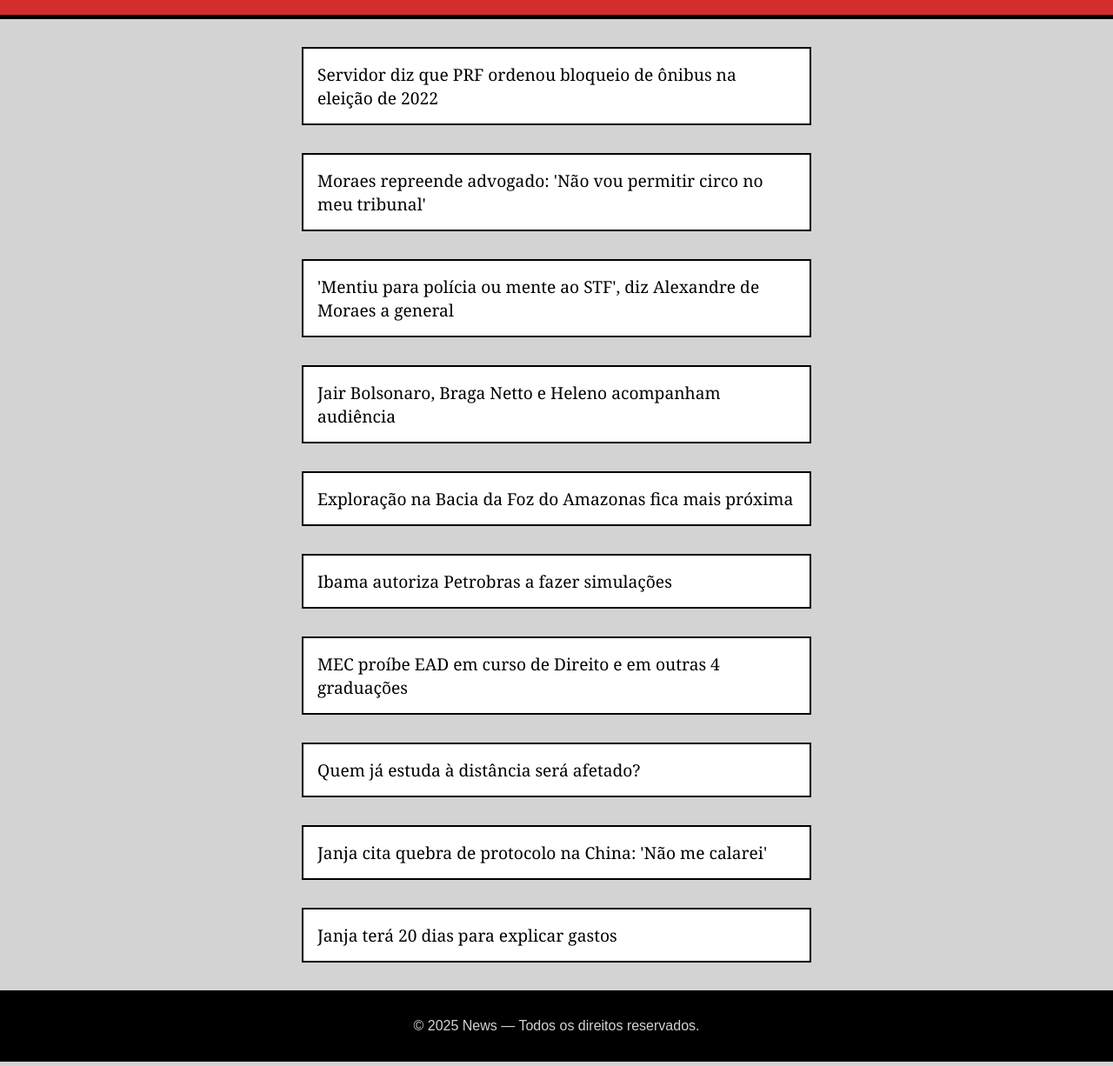
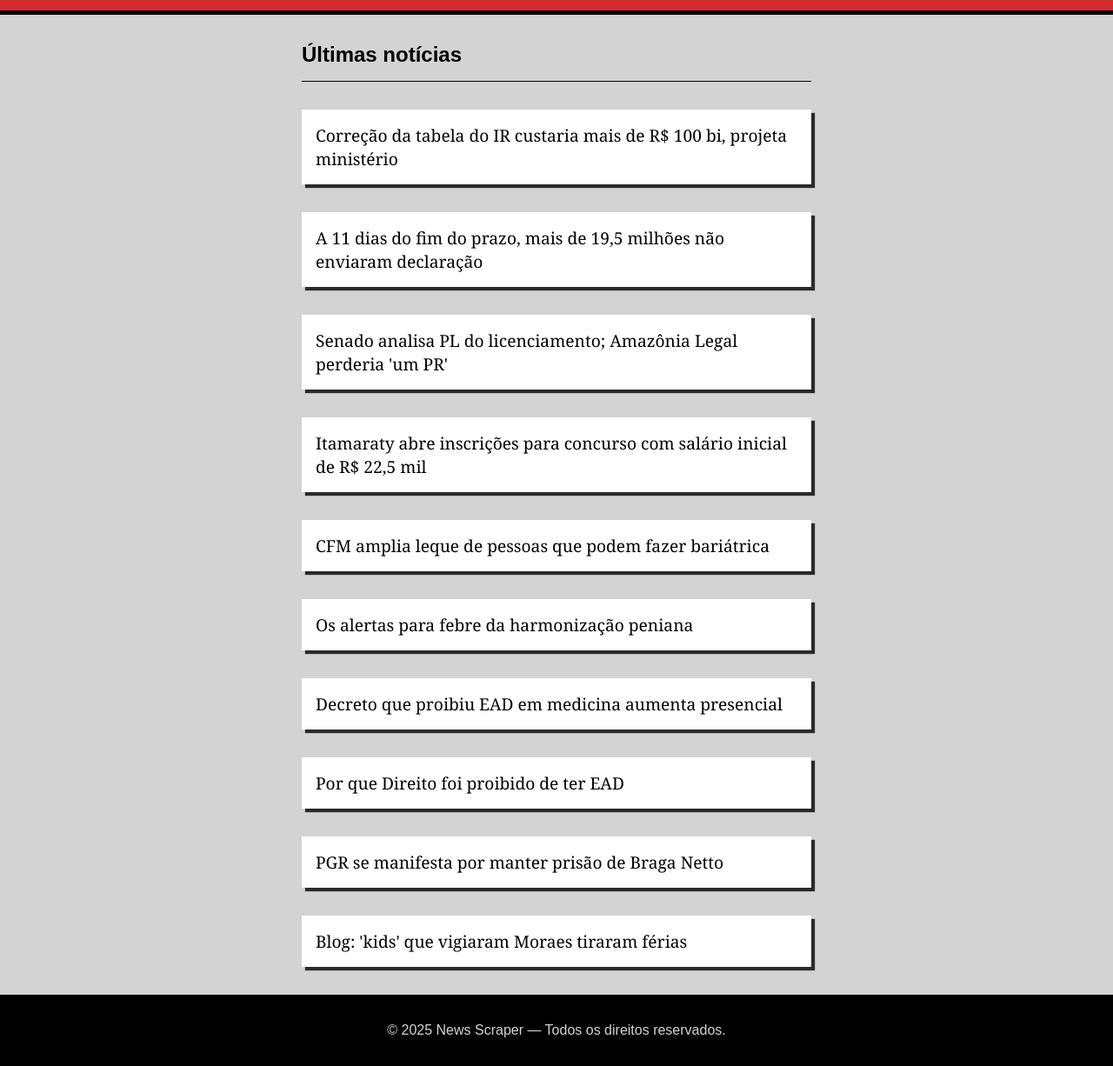
Before and after one commit to lucasrochabz/news-scraper, a plain HTML site: page index.html in a window 1280 px wide. Shown: the part 90-1316 px from the top of the page at 87% size. Drawn offline with Linux system fonts and the light colour scheme.

Commit message:
ajuste no layout da página

```diff
--- a/data/news_list.json
+++ b/data/news_list.json
@@ -1,42 +1,42 @@
 [
   {
-    "title": "Servidor diz que PRF ordenou bloqueio de ônibus na eleição de 2022",
-    "href": "https://g1.globo.com/politica/noticia/2025/05/19/em-depoimento-ao-stf-servidor-diz-que-diretoria-da-prf-pediu-abordagens-nas-eleicoes-de-2022-esta-na-hora-de-tomar-um-lado.ghtml"
+    "title": "Correção da tabela do IR custaria mais de R$ 100 bi, projeta ministério",
+    "href": "https://g1.globo.com/economia/noticia/2025/05/20/corrigir-tabela-do-imposto-de-renda-custaria-mais-de-r-100-bilhoes-diz-ministerio-da-fazenda.ghtml"
   },
   {
-    "title": "Moraes repreende advogado: 'Não vou permitir circo no meu tribunal'",
-    "href": "https://g1.globo.com/politica/noticia/2025/05/19/moraes-repreende-advogado-em-julgamento-do-golpe-nao-vou-permitir-circo-no-meu-tribunal.ghtml"
+    "title": "A 11 dias do fim do prazo, mais de 19,5 milhões não enviaram declaração",
+    "href": "https://extra.globo.com/economia/noticia/2025/05/mais-de-195-milhoes-de-contribuintes-ainda-nao-enviaram-a-declaracao-de-imposto-de-renda.ghtml"
   },
   {
-    "title": "'Mentiu para polícia ou mente ao STF', diz Alexandre de Moraes a general",
-    "href": "https://g1.globo.com/politica/noticia/2025/05/19/julgamento-do-golpe-moraes-diz-que-general-ou-mentiu-para-a-policia-ou-mente-no-depoimento-ao-stf.ghtml"
+    "title": "Senado analisa PL do licenciamento; Amazônia Legal perderia 'um PR'",
+    "href": "https://umsoplaneta.globo.com/sociedade/noticia/2025/05/20/senado-analisa-pl-que-muda-licenciamento-ambiental-amazonia-legal-poderia-perder-um-parana-com-nova-lei-diz-instituto.ghtml"
   },
   {
-    "title": "Jair Bolsonaro, Braga Netto e Heleno acompanham audiência",
-    "href": "https://oglobo.globo.com/politica/noticia/2025/05/19/bolsonaro-braga-netto-e-heleno-acompanham-audiencia-de-testemunhas-da-trama-golpista.ghtml"
+    "title": "Itamaraty abre inscrições para concurso com salário inicial de R$ 22,5 mil",
+    "href": "https://g1.globo.com/trabalho-e-carreira/concursos/noticia/2025/05/19/concurso-de-diplomata-itamaraty-abre-inscricoes-para-50-vagas-e-salario-inicial-de-r-225-mil.ghtml"
   },
   {
-    "title": "Exploração na Bacia da Foz do Amazonas fica mais próxima",
-    "href": "https://g1.globo.com/politica/noticia/2025/05/19/ibama-avanca-na-autorizacao-para-exploracao-de-petroleo-na-bacia-da-foz-do-amazonas.ghtml"
+    "title": "CFM amplia leque de pessoas que podem fazer bariátrica",
+    "href": "https://g1.globo.com/saude/noticia/2025/05/20/cfm-muda-regras-e-amplia-recomendacao-para-cirurgia-bariatrica-veja-o-que-mudou.ghtml"
   },
   {
-    "title": "Ibama autoriza Petrobras a fazer simulações",
-    "href": "https://oglobo.globo.com/economia/noticia/2025/05/19/ibama-autoriza-petrobras-a-fazer-vistorias-e-simulacoes-de-resgate-de-animais-na-margem-equatorial.ghtml"
+    "title": "Os alertas para febre da harmonização peniana",
+    "href": "https://g1.globo.com/saude/noticia/2025/05/20/quase-perdi-o-penis-apos-3-preenchimentos-o-que-esta-por-tras-da-febre-da-harmonizacao-peniana-no-brasil.ghtml"
   },
   {
-    "title": "MEC proíbe EAD em curso de Direito e em outras 4 graduações",
-    "href": "https://g1.globo.com/educacao/noticia/2025/05/19/politica-ead-novas-regras.ghtml"
+    "title": "Decreto que proibiu EAD em medicina aumenta presencial",
+    "href": "https://g1.globo.com/educacao/noticia/2025/05/20/medicina-tera-carga-presencial-ainda-maior-que-os-demais-cursos-determina-novo-decreto-que-veta-ead-na-area.ghtml"
   },
   {
-    "title": "Quem já estuda à distância será afetado?",
-    "href": "https://g1.globo.com/educacao/noticia/2025/05/19/fim-do-ead-em-medicina-no-direito-na-odontologia-na-enfermagem-e-na-psicologia-o-que-acontece-com-quem-ja-esta-estudando-a-distancia.ghtml"
+    "title": "Por que Direito foi proibido de ter EAD",
+    "href": "https://g1.globo.com/educacao/noticia/2025/05/20/entenda-por-que-direito-esta-entre-as-graduacoes-proibidas-de-ter-ensino-a-distancia.ghtml"
   },
   {
-    "title": "Janja cita quebra de protocolo na China: 'Não me calarei'",
-    "href": "https://g1.globo.com/politica/noticia/2025/05/19/nao-ha-protocolo-que-me-faca-calar-diz-janja-em-evento.ghtml"
+    "title": "PGR se manifesta por manter prisão de Braga Netto",
+    "href": "https://g1.globo.com/politica/noticia/2025/05/20/pgr-se-manifesta-a-favor-da-manutencao-da-prisao-de-braga-netto.ghtml"
   },
   {
-    "title": "Janja terá 20 dias para explicar gastos",
-    "href": "https://oglobo.globo.com/blogs/malu-gaspar/post/2025/05/justica-da-20-dias-para-janja-e-governo-explicarem-gastos-com-viagens-da-primeira-dama.ghtml"
+    "title": "Blog: 'kids' que vigiaram Moraes tiraram férias",
+    "href": "https://oglobo.globo.com/blogs/malu-gaspar/post/2025/05/militares-que-vigiaram-alexandre-de-moraes-tiraram-ferias-na-reta-final-do-plano-golpista.ghtml"
   }
 ]
--- a/frontend/css/style.css
+++ b/frontend/css/style.css
@@ -13,7 +13,6 @@ body {
   background-color: #d42d2d;
   text-align: center;
   padding: 2rem 0;
-  border-top: 5px solid #000;
   border-bottom: 5px solid #000;
 }
 
@@ -21,15 +20,20 @@ body {
   display: flex;
   flex-direction: column;
   gap: 2rem;
-  font-family: Georgia, 'Times New Roman', Times, serif;
   max-width: 650px;
   padding: 0 2rem;
   margin: 2rem auto;
 }
 
+.subtitle {
+  border-bottom: 1px solid;
+  padding-bottom: 1rem;
+}
+
 .news {
   background-color: #fff;
-  border: 2px solid #000;
+  font-family: Georgia, 'Times New Roman', Times, serif;
+  box-shadow: 4px 4px 1px rgba(0, 0, 0, 0.8);
   padding: 1rem;
   transition: 0.3s;
 }
--- a/index.html
+++ b/index.html
@@ -4,16 +4,20 @@
 <head>
   <meta charset="UTF-8">
   <meta name="viewport" content="width=device-width, initial-scale=1.0">
-  <title>News</title>
+  <title>News Scraper</title>
   <link rel="stylesheet" href="./frontend/css/style.css">
 </head>
 
 <body>
   <header class="header">
-    <h1>📰 Últimas Notícias</h1>
+    <h1>📰 News Scraper</h1>
   </header>
-  <article class="article" id="article"></article>
-  <footer class="footer">© 2025 News — Todos os direitos reservados.</footer>
+
+  <article class="article" id="article">
+    <h2 class="subtitle">Últimas notícias</h2>
+  </article>
+
+  <footer class="footer">© 2025 News Scraper — Todos os direitos reservados.</footer>
 
   <script src="./frontend/js/script.js"></script>
 </body>
```
